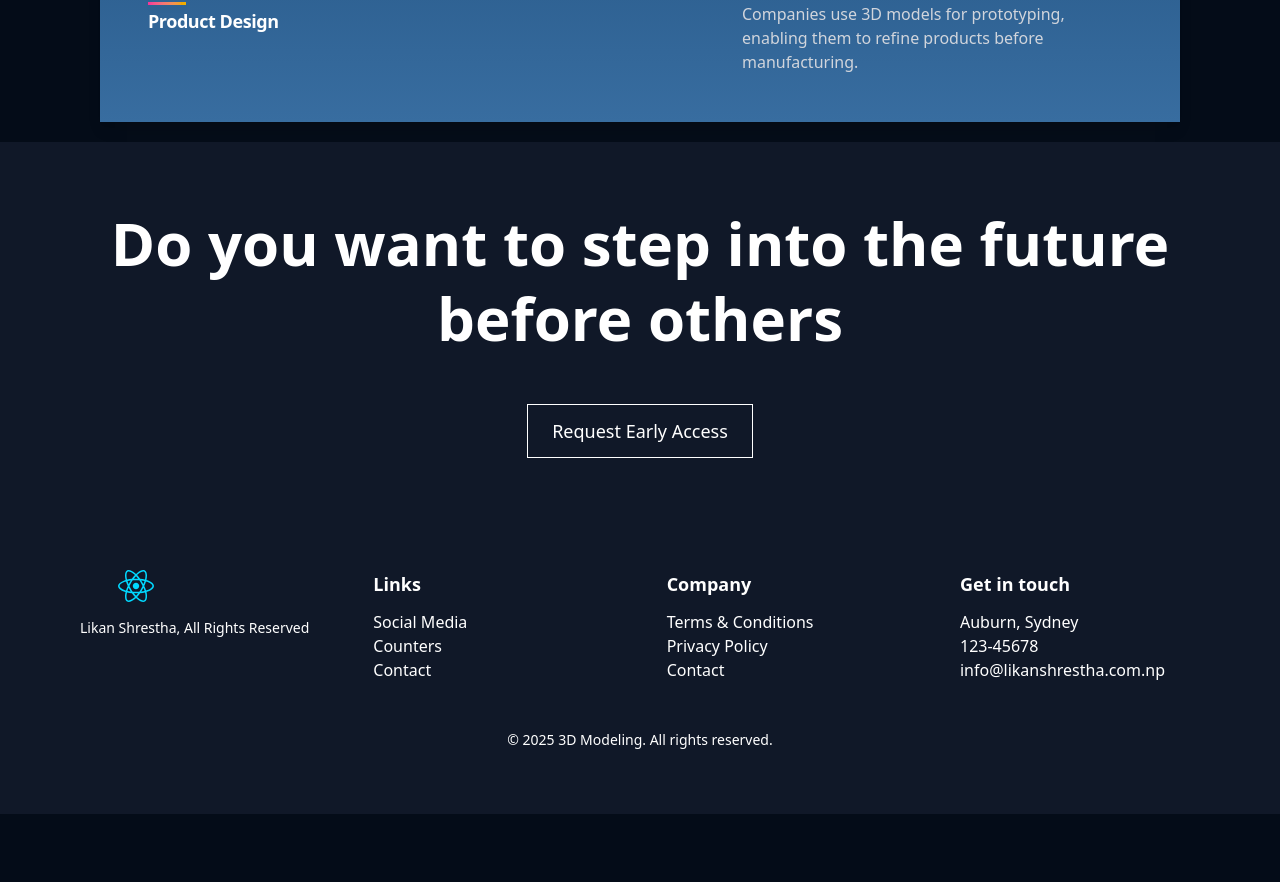
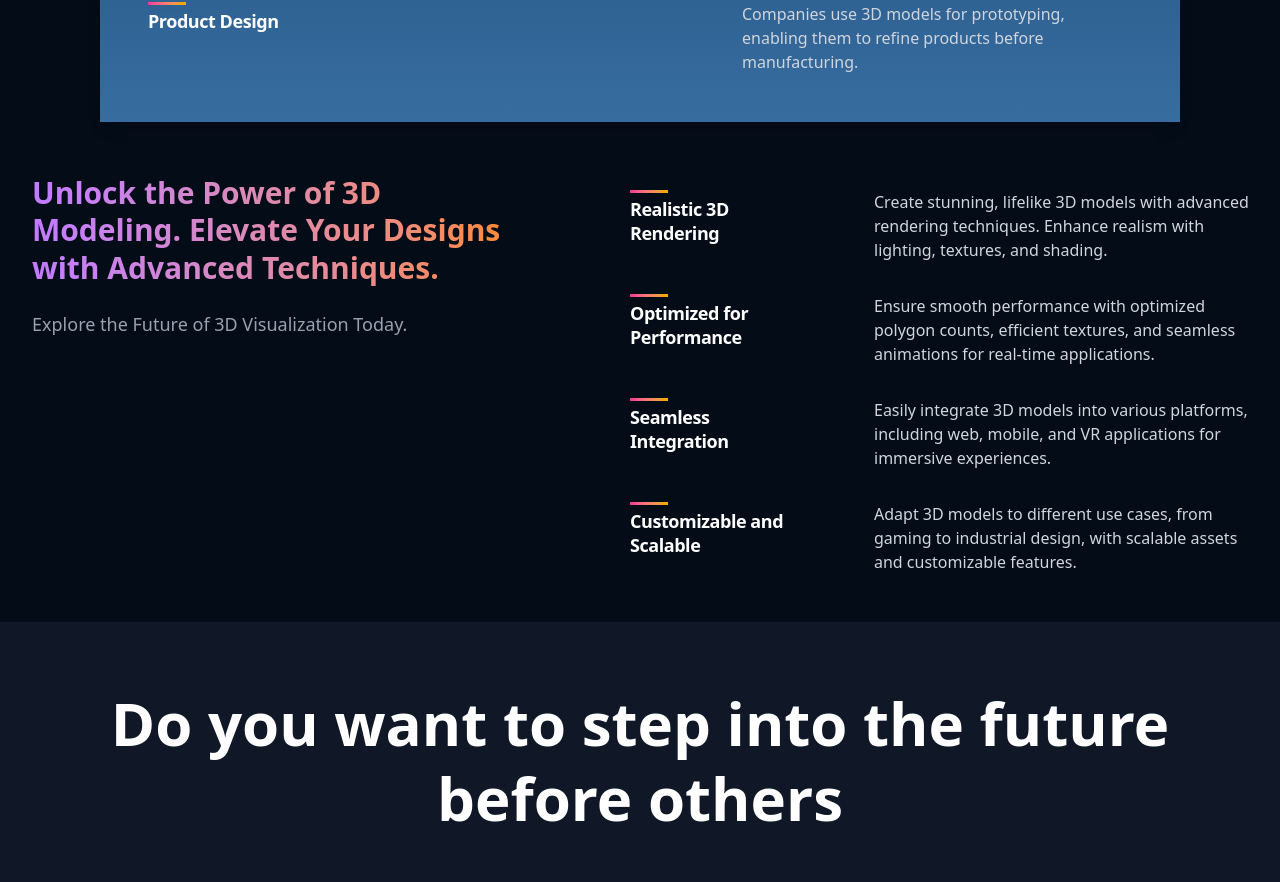
Before and after one commit to Likanstha/react-website, a React (Vite) app: page / in a window 1280 px wide. Shown: the part 1448-2330 px from the top of the page. Before the commit the page ends 2262 px from the top, so only its background shows below. Built offline with nearby package versions, Linux system fonts and the light colour scheme.

Commit message:
feat(main): keyfeature added

```diff
--- a/src/App.tsx
+++ b/src/App.tsx
@@ -4,6 +4,7 @@ import Navbar from "./components/NavBar/NavBar";
 import ThreeDModel from "./container/3DModel/3DModel";
 import Footer from "./container/Footer/Footer";
 import Header from "./container/Header/Header";
+import KeyFeature from "./container/KeyFeature/KeyFeature";
 
 function App() {
   return (
@@ -15,6 +16,7 @@ function App() {
         </div>
         <Brand />
         <ThreeDModel />
+        <KeyFeature />
         <Footer />
       </div>
     </>
--- /dev/null
+++ b/src/container/KeyFeature/KeyFeature.tsx
@@ -0,0 +1,50 @@
+import Feature from "../../components/Feature/Feature";
+
+const featuresData = [
+  {
+    title: "Realistic 3D Rendering",
+    text: "Create stunning, lifelike 3D models with advanced rendering techniques. Enhance realism with lighting, textures, and shading.",
+  },
+  {
+    title: "Optimized for Performance",
+    text: "Ensure smooth performance with optimized polygon counts, efficient textures, and seamless animations for real-time applications.",
+  },
+  {
+    title: "Seamless Integration",
+    text: "Easily integrate 3D models into various platforms, including web, mobile, and VR applications for immersive experiences.",
+  },
+  {
+    title: "Customizable and Scalable",
+    text: "Adapt 3D models to different use cases, from gaming to industrial design, with scalable assets and customizable features.",
+  },
+];
+
+const KeyFeature = () => {
+  return (
+    <div
+      className="w-full flex flex-col md:flex-row justify-between p-8"
+      id="features"
+    >
+      <div className="flex-1 flex flex-col justify-start items-start md:mr-20 text-left">
+        <h1 className="text-xl md:text-2xl lg:text-3xl font-extrabold leading-tight text-transparent bg-clip-text bg-gradient-to-r from-purple-400 to-orange-400">
+          Unlock the Power of 3D Modeling. Elevate Your Designs with Advanced
+          Techniques.
+        </h1>
+        <p className="text-gray-400 text-lg font-medium mt-6">
+          Explore the Future of 3D Visualization Today.
+        </p>
+      </div>
+      <div className="flex-1.5 flex flex-wrap flex-col justify-start items-center">
+        {featuresData.map((item, index) => (
+          <Feature
+            title={item.title}
+            text={item.text}
+            key={item.title + index}
+          />
+        ))}
+      </div>
+    </div>
+  );
+};
+
+export default KeyFeature;
```
